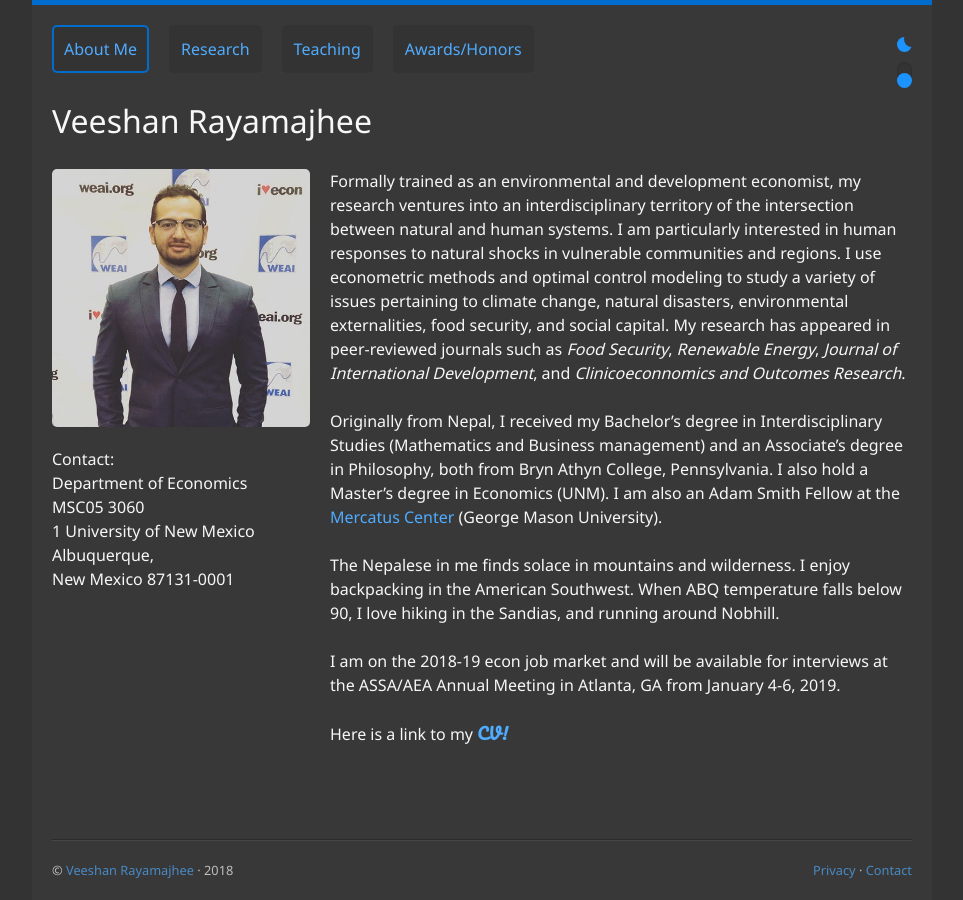
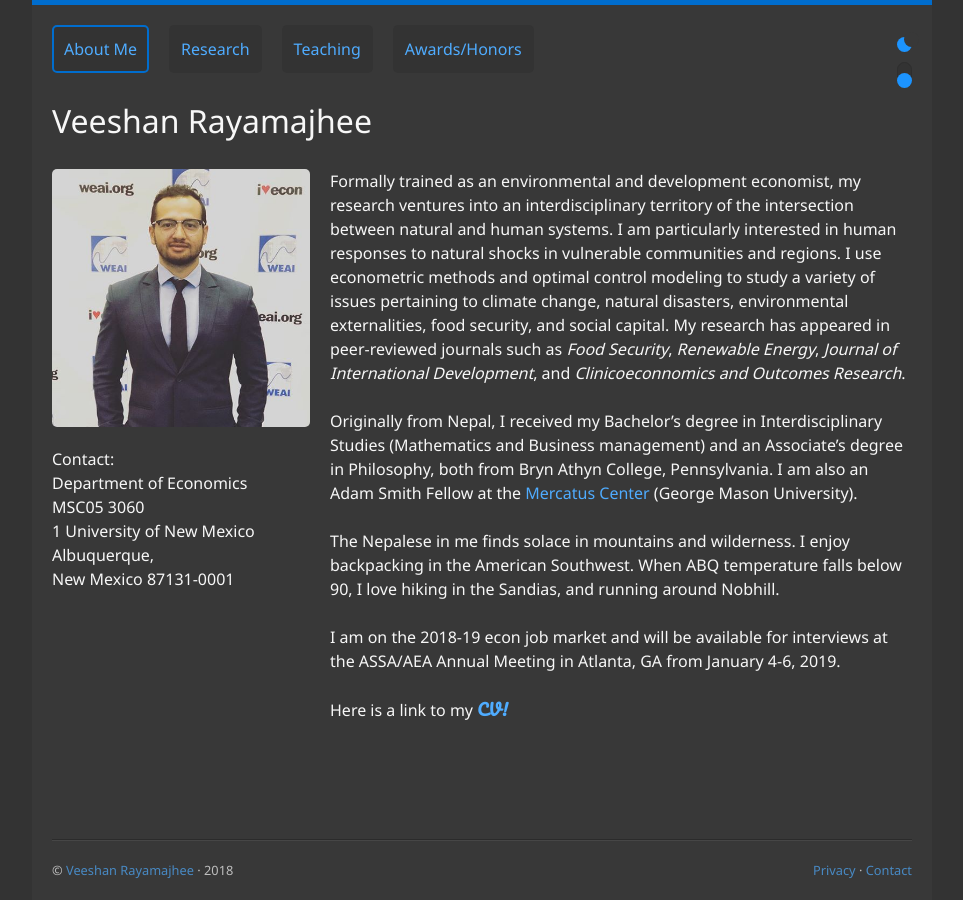
Before and after one commit to veeshanr/veeshanr.github.io, a Jekyll site: the page built from pages/about.md, in a window 1280 px wide. Shown: the whole page, without its empty margins (158-1121 px from the left). Built offline with Jekyll 4.4.1, drawn with Linux system fonts in a browser that asks for light colours.

Commit message:
Update about.md

```diff
--- a/pages/about.md
+++ b/pages/about.md
@@ -7,7 +7,7 @@ title: About Me
 
 Formally trained as an environmental and development economist, my research ventures into an interdisciplinary territory of the intersection between natural and human systems. I am particularly interested in human responses to natural shocks in vulnerable communities and regions. I use econometric methods and optimal control modeling to study a variety of issues pertaining to climate change, natural disasters, environmental externalities, food security, and social capital. My research has appeared in peer-reviewed journals such as *Food Security*, *Renewable Energy*, *Journal of International Development*, and *Clinicoeconnomics and Outcomes Research*.
 
-Originally from Nepal, I received my Bachelor's degree in Interdisciplinary Studies (Mathematics and Business management) and an Associate's degree in Philosophy, both from Bryn Athyn College, Pennsylvania. I also hold a Master’s degree in Economics (UNM). I am also an Adam Smith Fellow at the [Mercatus Center] [1] (George Mason University).
+Originally from Nepal, I received my Bachelor's degree in Interdisciplinary Studies (Mathematics and Business management) and an Associate's degree in Philosophy, both from Bryn Athyn College, Pennsylvania. I am also an Adam Smith Fellow at the [Mercatus Center] [1] (George Mason University).
 
 The Nepalese in me finds solace in mountains and wilderness. I enjoy backpacking in the American Southwest. When ABQ temperature falls below 90, I love hiking in the Sandias, and running around Nobhill.
 
```
